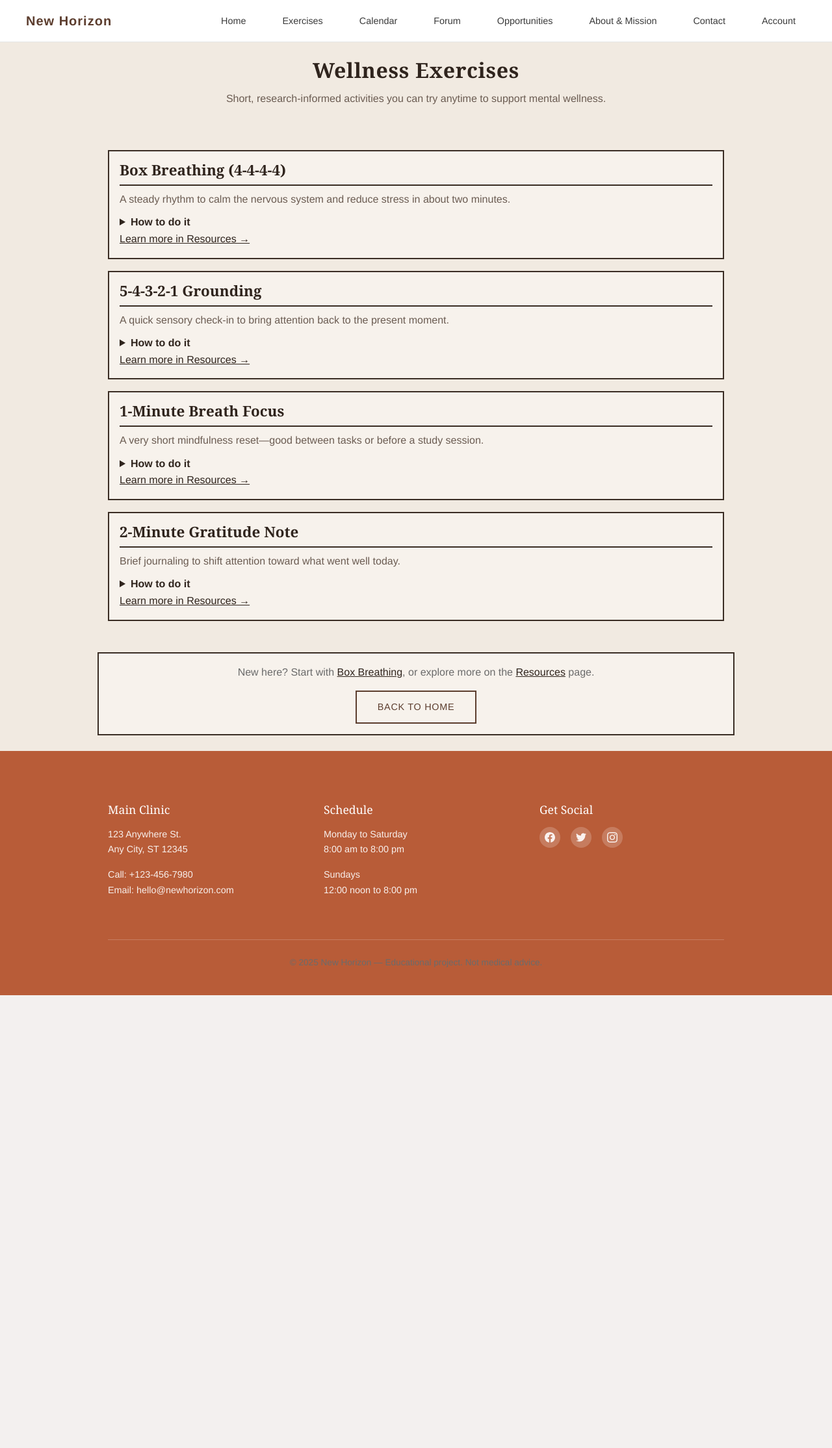
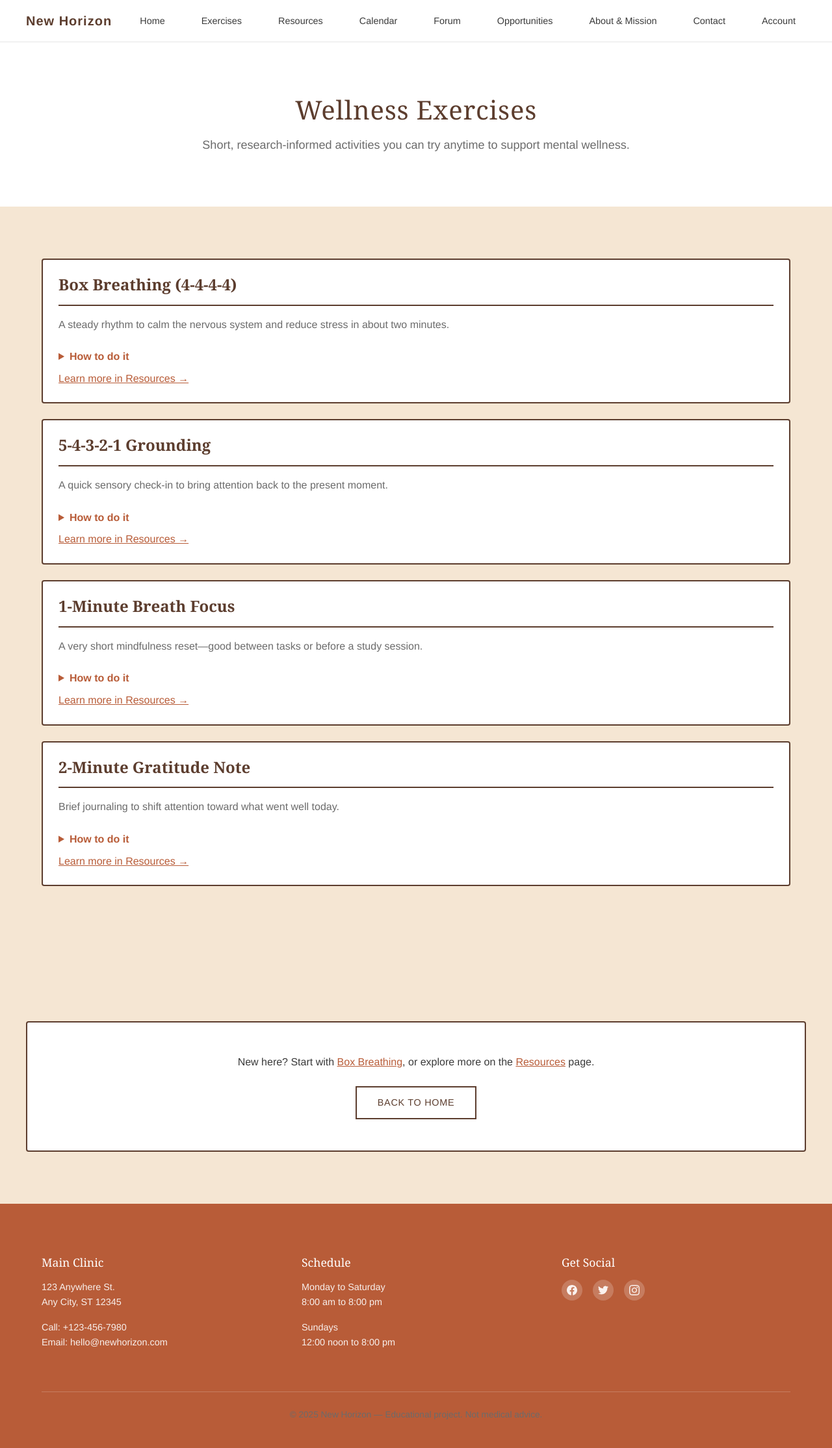
Before and after one commit to dossa009/CS444-NewHorizon, a PHP site: page /pages/exercises.html in a window 1280 px wide. Shown: the whole page at 65% size. Before the commit the page ends 1532 px from the top, so only its background shows below. Run offline with PHP 8.4, Linux system fonts and the light colour scheme.

Commit message:
Standardize exercises CSS and add resources placeholder page
- Rewrite exercises.css to use CSS variables from design system
- Remove custom :root variables (--page-bg, --banner, etc.)
- Remove redefined .section and .container (use from base.css)
- Improve hover states and transitions on exercise cards
- Create resources.html placeholder page for future backend
- Create resources.css with page-prefixed class names
- Add Resources link to header navigation

All pages now use consistent design tokens and naming conventions.

🤖 Generated with [Claude Code](https://claude.com/claude-code)

Co-Authored-By: Claude <noreply@anthropic.com>

```diff
--- a/frontend/css/exercises.css
+++ b/frontend/css/exercises.css
@@ -1,91 +1,161 @@
-:root {
-  --page-bg: #F1EAE1;
-  --banner:  #D1B2A2;
-  --text:    #2F241D;
-  --muted:   #6B5C52;
-  --border:  #3A2D24;
-  --accent:  #2F241D;
-  --card-bg: #F7F2EC;
+/* ============================================
+   EXERCISES PAGE STYLES
+   All classes prefixed with "exercises-"
+   ============================================ */
+
+.exercises-body {
+  background-color: var(--cream);
 }
 
-.exercises-body {
-  background: var(--page-bg);
-  color: var(--text);
+/* Hero Section */
+.exercises-hero {
+  text-align: center;
+  background-color: var(--white);
 }
 
-/* container and section spacing */
-.section { padding: 24px 0; }
-.container {
-  max-width: 980px;
-  margin: 0 auto;
-  padding: 0 16px;
+.exercises-hero__title {
+  font-size: 2.5rem;
+  color: var(--dark-brown);
+  margin-bottom: var(--gap-sm);
+  font-family: var(--font-heading);
 }
 
-/* hero/title */
-.exercises-hero { text-align: center; }
-.exercises-hero__title {
-  font-size: 2rem;
-  font-weight: 800;
-  margin-bottom: 12px;
-}
 .exercises-hero__description {
   max-width: 720px;
   margin: 0 auto;
-  color: var(--muted);
+  color: var(--text-light);
+  font-size: 1.125rem;
 }
 
+/* Exercise Cards Stack */
+.exercises-stack {
+  display: flex;
+  flex-direction: column;
+  gap: var(--gap-md);
+}
 
-.exercises-label { display: block; margin-top: 8px; font-weight: 600; }
+.exercises-card {
+  background-color: var(--white);
+  border: 2px solid var(--dark-brown);
+  border-radius: 4px;
+  padding: var(--gap-md);
+  transition: box-shadow 0.2s ease;
+}
+
+.exercises-card:hover {
+  box-shadow: 0 4px 12px rgba(0, 0, 0, 0.1);
+}
+
+.exercises-card__title {
+  font-size: 1.5rem;
+  font-weight: 700;
+  color: var(--dark-brown);
+  margin: 0 0 var(--gap-sm) 0;
+  padding-bottom: var(--gap-sm);
+  border-bottom: 2px solid var(--dark-brown);
+  font-family: var(--font-heading);
+}
+
+.exercises-card__content {
+  color: var(--text-light);
+  margin: var(--gap-sm) 0;
+  line-height: 1.6;
+}
+
+/* Details/Accordion */
+.exercises-details {
+  margin-top: var(--gap-sm);
+}
+
+.exercises-details > summary {
+  cursor: pointer;
+  font-weight: 700;
+  color: var(--terracotta);
+  padding: var(--gap-xs) 0;
+  list-style-position: inside;
+}
+
+.exercises-details > summary:hover {
+  color: var(--dark-brown);
+}
+
+.exercises-steps {
+  margin: var(--gap-sm) 0 0 var(--gap-md);
+  color: var(--text-dark);
+  line-height: 1.7;
+}
+
+.exercises-steps li {
+  margin-bottom: var(--gap-xs);
+}
+
+/* Links */
+.exercises-card__link,
+.exercises-link {
+  color: var(--terracotta);
+  text-decoration: underline;
+  font-weight: 500;
+}
+
+.exercises-card__link:hover,
+.exercises-link:hover {
+  color: var(--dark-brown);
+}
+
+/* Call-to-Action Section */
+.exercises-cta {
+  text-align: center;
+  border: 2px solid var(--dark-brown);
+  background-color: var(--white);
+  padding: var(--gap-lg);
+  border-radius: 4px;
+  margin-top: var(--gap-lg);
+}
+
+.exercises-cta p {
+  color: var(--text-dark);
+  margin-bottom: var(--gap-md);
+  line-height: 1.6;
+}
+
+/* Form Elements (if needed) */
+.exercises-label {
+  display: block;
+  margin-top: var(--gap-sm);
+  font-weight: 600;
+  color: var(--text-dark);
+}
+
 .exercises-input,
 .exercises-select {
   width: 100%;
   box-sizing: border-box;
-  margin-top: 4px;
-  padding: 10px 12px;
-  border: 1px solid var(--border);
-  background: #fff;
-  color: var(--text);
-}
-.exercises-button { margin-top: 10px; }
-
-/* one-column stack of bordered boxes */
-.exercises-stack { display: block; }
-.exercises-card {
-  background: var(--card-bg);
-  border: 2px solid var(--border);
-  padding: 16px;
-  margin-top: 18px;
-}
-.exercises-card__title {
-  font-size: 1.4rem;
-  font-weight: 800;
-  margin: 0 0 8px 0;
-  padding-bottom: 8px;
-  border-bottom: 2px solid var(--border);
-}
-.exercises-card__content {
-  color: var(--muted);
-  margin: 8px 0 10px 0;
+  margin-top: var(--gap-xs);
+  padding: 12px 16px;
+  border: 1px solid var(--dark-brown);
+  background-color: var(--white);
+  color: var(--text-dark);
+  border-radius: 4px;
+  font-family: inherit;
 }
 
-/* details block */
-.exercises-details { margin-top: 6px; }
-.exercises-details > summary {
-  cursor: pointer;
-  font-weight: 700;
-  color: var(--text);
+.exercises-input:focus,
+.exercises-select:focus {
+  outline: none;
+  border-color: var(--terracotta);
 }
-.exercises-steps { margin: 8px 0 0 18px; }
 
-/* links */
-.exercises-card__link,
-.exercises-link {
-  color: var(--accent);
-  text-decoration: underline;
+/* Responsive */
+@media (max-width: 768px) {
+  .exercises-hero__title {
+    font-size: 2rem;
+  }
+
+  .exercises-card {
+    padding: var(--gap-sm);
+  }
+
+  .exercises-cta {
+    padding: var(--gap-md);
+  }
 }
-.exercises-cta {
-  text-align: center;
-  border: 2px solid var(--border);
-  background: var(--card-bg);
-  padding: 16px;
-}
--- a/frontend/partials/header.html
+++ b/frontend/partials/header.html
@@ -4,6 +4,7 @@
     <ul class="nav-links">
       <li><a data-nav href="index.html">Home</a></li>
       <li><a data-nav href="pages/exercises.html">Exercises</a></li>
+      <li><a data-nav href="pages/resources.html">Resources</a></li>
       <li><a data-nav href="pages/calendar.html">Calendar</a></li>
       <li><a data-nav href="pages/forum.html">Forum</a></li>
       <li><a data-nav href="pages/opportunities.html">Opportunities</a></li>
```
Also changed, not shown: frontend/css/resources.css (added, +146 -0 lines), frontend/pages/resources.html (added, +51 -0 lines).
